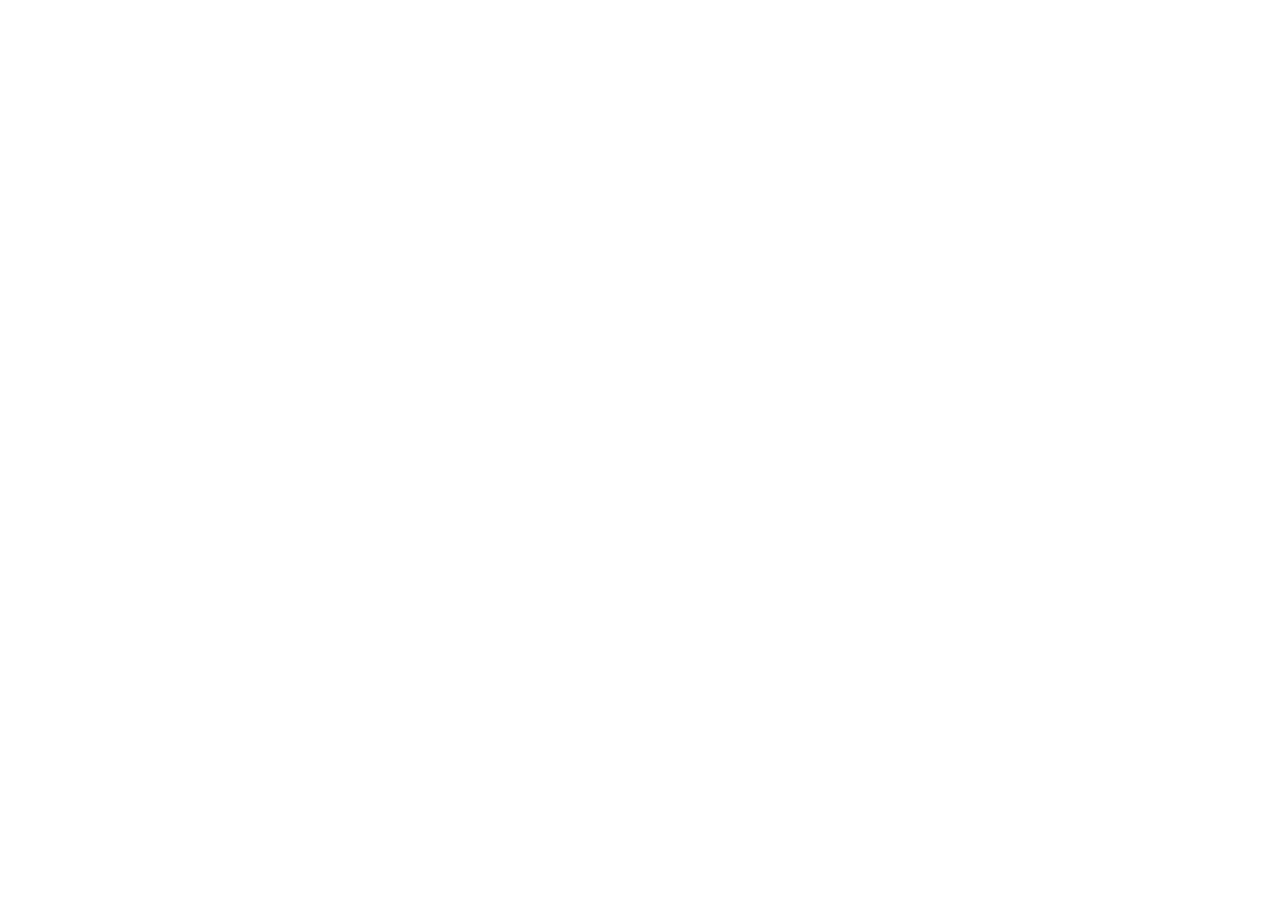
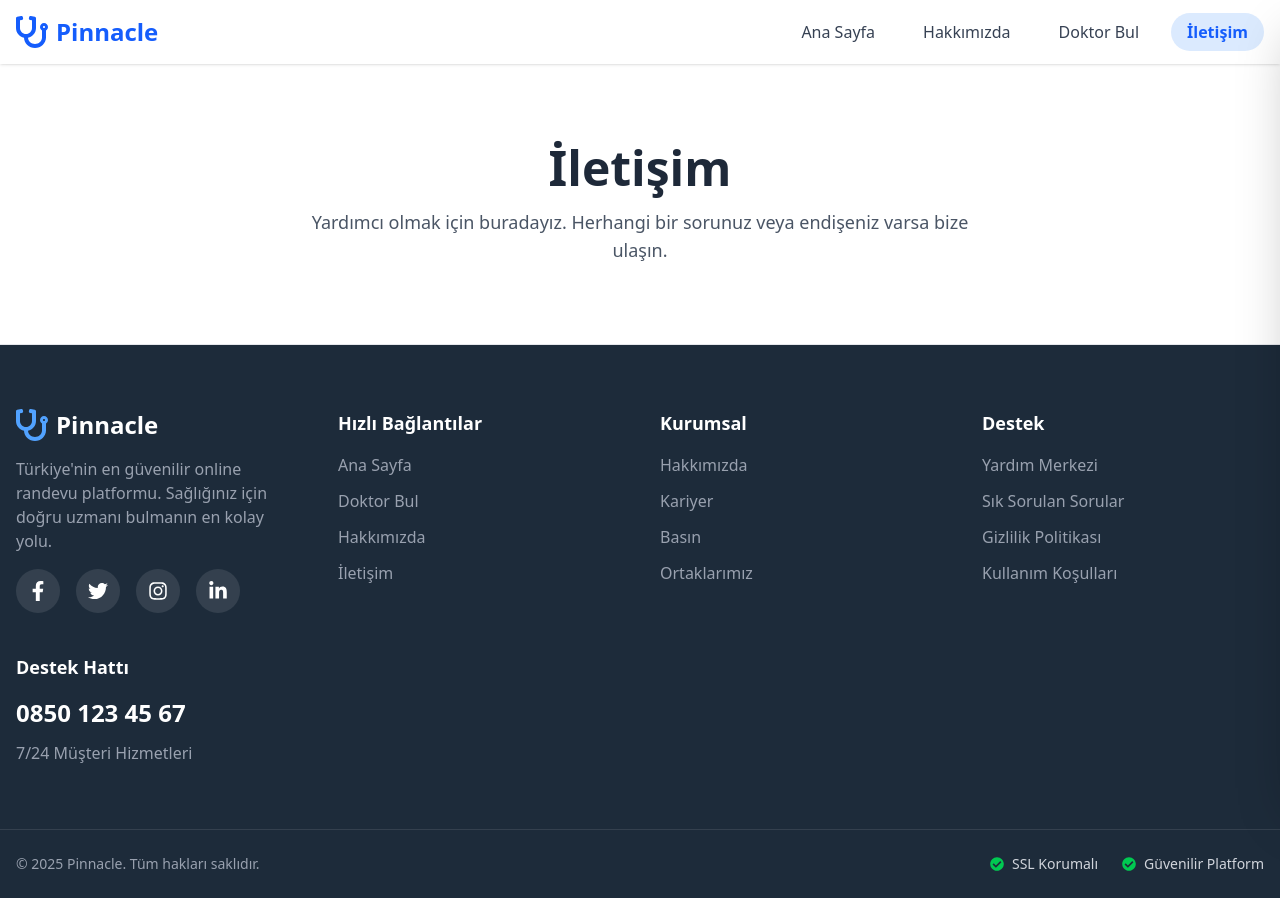
Before and after one commit to EnderKaran/pinnacle-health-systems-frontend, a React (Vite) app: page /iletisim in a window 1280 px wide. Before the commit this address had no page. Before the commit the page ends 800 px from the top, so only its background shows below. Built offline with nearby package versions, Linux system fonts and the light colour scheme.

Commit message:
contacthero yapildi , contactpage açıldi

```diff
--- a/src/App.jsx
+++ b/src/App.jsx
@@ -6,6 +6,7 @@
 import Footer from './components/Footer';
 import HomePage from './pages/HomePage';
 import AboutPage from './pages/AboutPage';
+import ContactPage from './pages/ContactPage';
 import './App.css';
 
 // 1. Tüm sayfalarda ortak olacak yerleşim bileşeni
@@ -32,6 +33,8 @@
 
         <Route path="hakkimizda" element={<AboutPage />} />
 
+        <Route path="iletisim" element={<ContactPage />} />
+
       </Route>
     </Routes>
   );
--- /dev/null
+++ b/src/components/ContactHero.jsx
@@ -0,0 +1,22 @@
+import React from 'react';
+import BlurIn from './magicui/blur-in';
+
+const ContactHero = () => {
+  return (
+    <section className="bg-white py-20 border-b border-gray-200">
+      <div className="container mx-auto px-4 text-center">
+        <BlurIn
+          word="İletişim" // Görseldeki metin
+          className="text-4xl md:text-5xl font-bold text-gray-800"
+        />
+        <BlurIn
+          word="Yardımcı olmak için buradayız. Herhangi bir sorunuz veya endişeniz varsa bize ulaşın." // Görseldeki metin
+          className="mt-4 max-w-2xl mx-auto text-lg text-gray-600"
+          duration={0.7}
+        />
+      </div>
+    </section>
+  );
+};
+
+export default ContactHero;
--- /dev/null
+++ b/src/pages/ContactPage.jsx
@@ -0,0 +1,12 @@
+import React from 'react'
+import ContactHero from '../components/ContactHero';
+
+function ContactPage() {
+  return (
+     <>
+      <ContactHero />
+    </>
+  )
+}
+
+export default ContactPage
```
